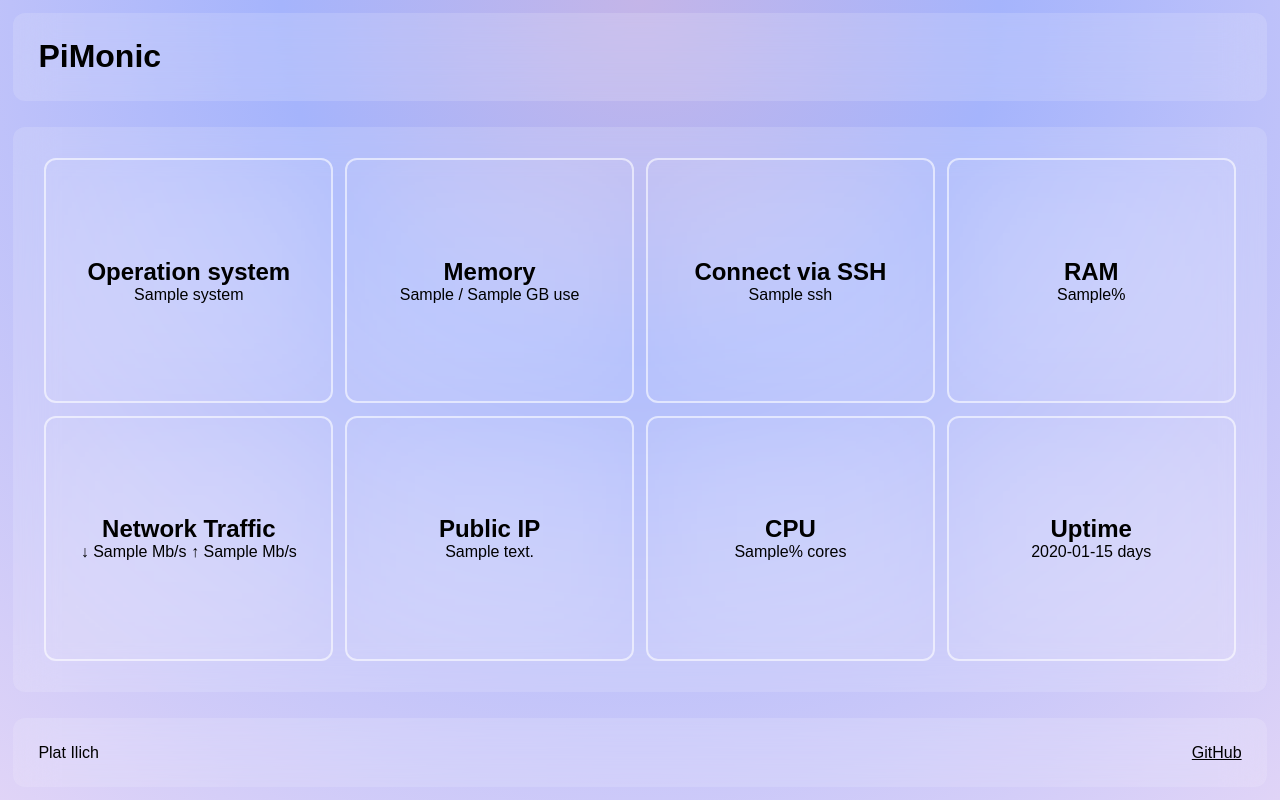
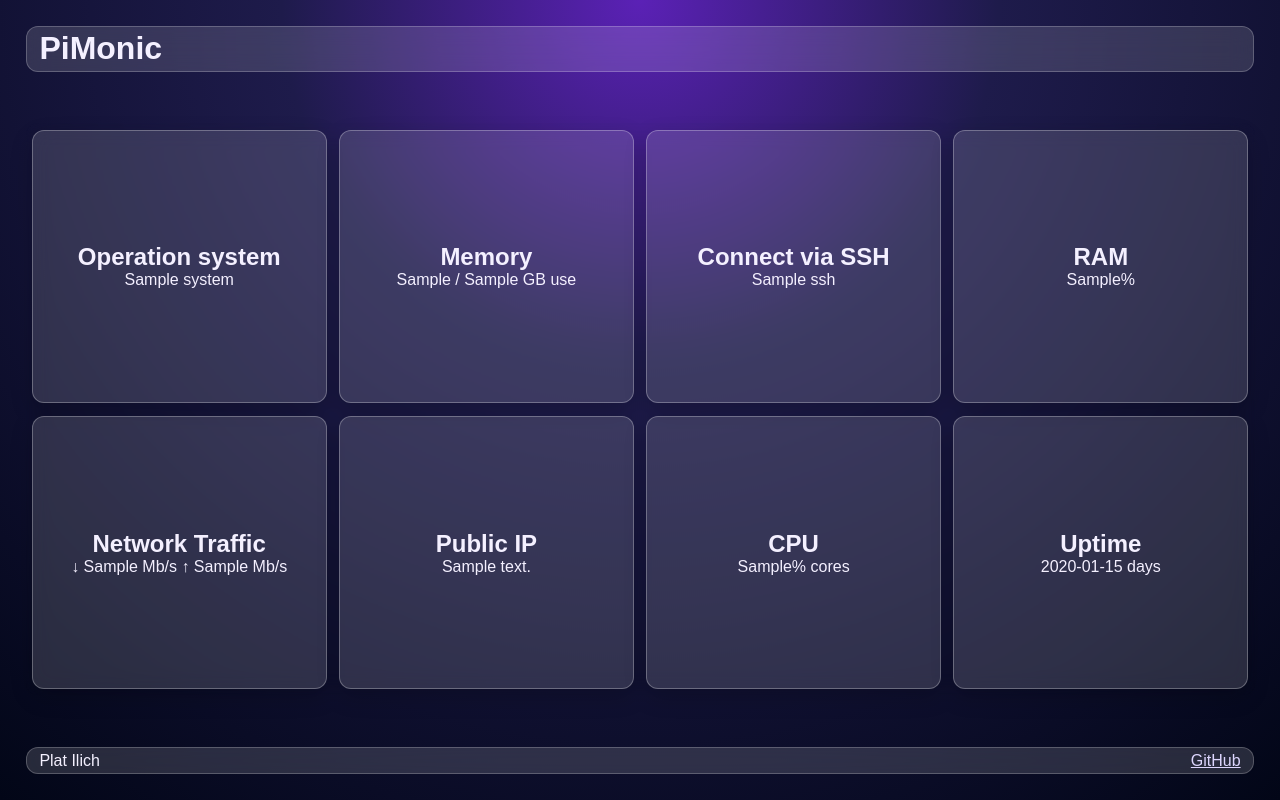
Before and after one commit to platilich/PiMonic, a Flask app: template templates/dashboard.html in a window 1280 px wide. Run offline with Flask 3, Linux system fonts and the light colour scheme; the template is opened without the code that fills it: most values are stand-ins (such as "Sample title", 1, 10 or a date in 2020); some web fonts are replaced.

Commit message:
css updated

```diff
--- a/static/css/style.css
+++ b/static/css/style.css
@@ -23,13 +23,14 @@
 
 body {
     font-family: "Sour Gummy", sans-serif;
+    color: #f4f0ff;
 
     background:
     radial-gradient(
         circle at top center,
-        #c4b5e8 0%,
-        #a5b4fc 35%,
-        #e0d4f7 100%
+        #5b21b6 0%,
+        #1e1b4b 35%,
+        #020617 100%
     );
 
 
@@ -44,32 +45,30 @@ body {
 
 
 
-
-
-
     min-height: 100vh;
 
 
 }
 
 
-
 header, main, footer {
-    background-color: rgba(255, 255, 255, 0.15);
-    backdrop-filter: blur(20px);
+    margin: 2%;
+}
 
 
 
 
-    padding: 2%;
-    margin: 1%;
+header {
+    background-color: rgba(255, 255, 255, 0.14);
+    backdrop-filter: blur(12px);
+    border: 1px solid rgba(255, 255, 255, 0.22);
 
 
+    padding: 0.3% 1% 0.3% 1%;
+
     border-radius: var(--border-radius);
+}
 
-
-
-}
 
 
 
@@ -78,6 +77,10 @@ main {
     display: grid;
     grid-template-columns: repeat(4, 1fr);
 
+
+    backdrop-filter: blur(12px);
+
+    border-radius: var(--border-radius);
 
     flex: 1;
 
@@ -101,8 +104,14 @@ main {
     justify-content: center;
 
 
-    border: 2px solid rgba(255, 255, 255, 0.576);
-    backdrop-filter: blur(55px);
+    background-color: rgba(255, 255, 255, 0.14);
+    backdrop-filter: blur(18px);
+    box-shadow: 0 8px 22px rgba(0, 0, 0, 0.18);
+
+
+    border: 1px solid rgba(255, 255, 255, 0.28);
+
+
 
 
     border-radius: var(--border-radius);
@@ -118,11 +127,21 @@ footer {
     display: flex;
     justify-content: space-between;
 
+
+    background-color: rgba(255, 255, 255, 0.14);
+    backdrop-filter: blur(12px);
+    border: 1px solid rgba(255, 255, 255, 0.22);
+
+    padding: 0.3% 1% 0.3% 1%;
+
+
+
+    border-radius: var(--border-radius);
 }
 
 
 a {
-    color: black;
+    color: #ddd6fe;
 }
 
 
--- a/templates/dashboard.html
+++ b/templates/dashboard.html
@@ -59,7 +59,7 @@
 
     <footer>
         <p>Plat Ilich</p>
-        <a href="https://github.com/platilich">GitHub</a>
+        <a target="_blank" href="https://github.com/platilich">GitHub</a>
     </footer>
 
 
```
